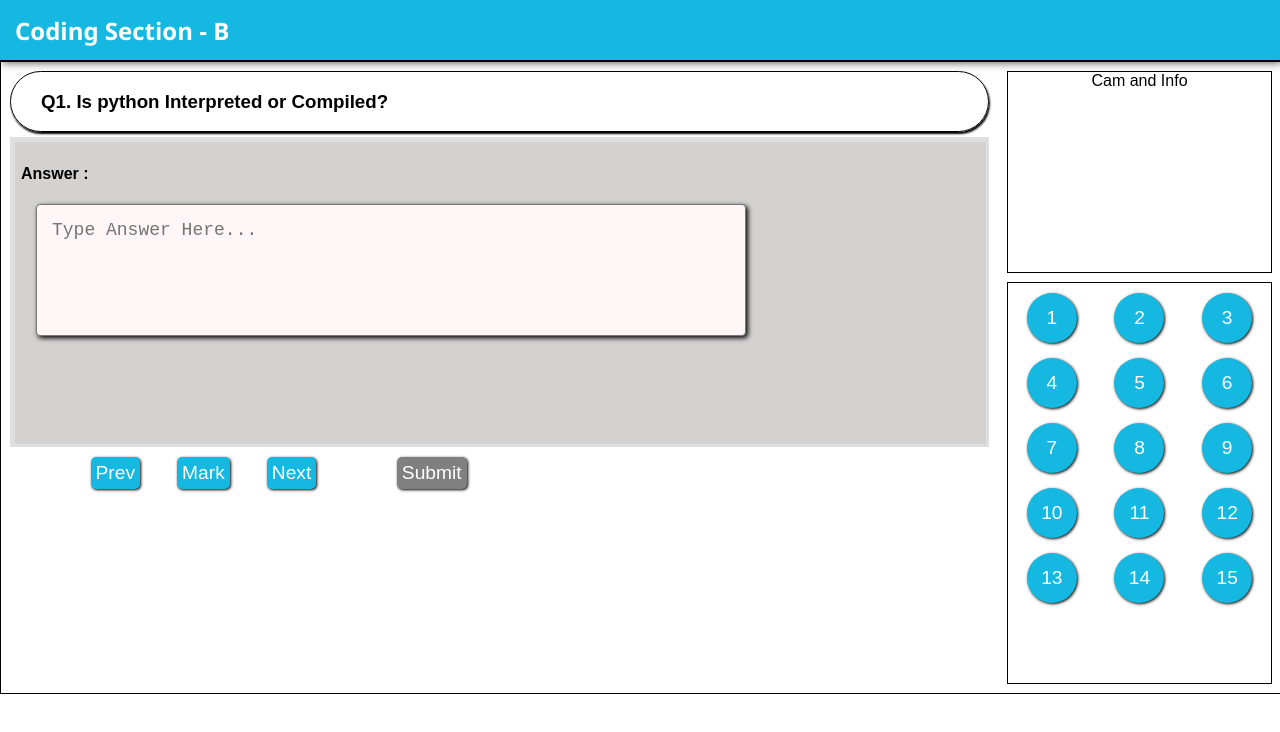
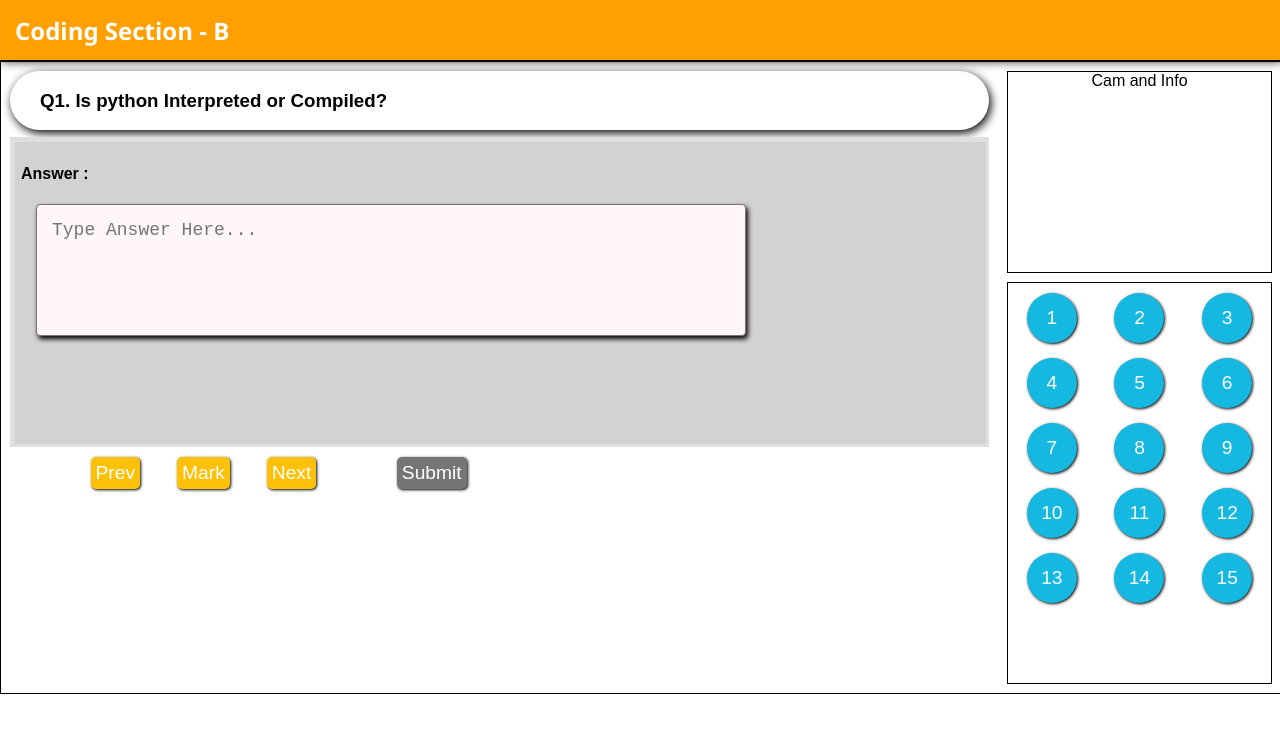
Before and after one commit to pkboe/mockquestionaire, a React (Create React App) app: page / in a window 1280 px wide. Shown: the top 732 px of the page. Built offline with nearby package versions, Linux system fonts and the light colour scheme; a small style sheet from the web is missing.

Commit message:
Added Axios For Saving response

```diff
--- a/src/pages/codingpage.css
+++ b/src/pages/codingpage.css
@@ -1,3 +1,15 @@
+:root {
+  --primaryDark: #ffa000;
+  --accent: #ff9800;
+  --primary: #ffc107;
+  --secondaryText: #757575;
+  --dividerColor: #bdbdbd;
+  --primaryText: #212121;
+  --text: #212121;
+  --primaryLight: #ffecb3;
+  --shade: rgb(212, 209, 209);
+}
+
 .CodingPage {
   height: 100% !important;
   width: 100% !important;
@@ -5,7 +17,7 @@
 }
 #Appbar {
   display: flex;
-  background-color: #14b8e0 !important;
+  background-color: var(--primaryDark) !important;
   align-items: center;
   height: 60px;
   font-family: "Segoe UI";
@@ -43,7 +55,7 @@
   box-shadow: 1px 1px 3px #000000;
   text-align: center;
   border-radius: 5px;
-  background-color: #14b8e0;
+  background-color: var(--primary);
   color: white;
   outline: 0 !important;
   outline: none;
@@ -64,14 +76,13 @@
 .Panelbutton:active {
   transition: 0.2s;
   outline: 0 !important;
-
   border: none;
   outline: none;
   margin-left: 1px 1px 0;
   box-shadow: -1px -1px 1px #000;
   outline: 1px solid #000000;
   -moz-outline-radius: 7px;
-  background-color: #106d85;
+  background-color: var(--accent);
 }
 .Buttoncontainer {
   display: flex;
@@ -82,7 +93,7 @@
 .Option {
   display: list-item;
   text-align: left;
-  background-color: rgb(233, 233, 233);
+  background-color: var(--primaryLight);
   width: 100%;
   height: auto;
 }
@@ -95,10 +106,10 @@
 #Question {
   text-align: left;
   padding-left: 30px;
-  border: 1px solid;
+  border: 0px solid;
   border-radius: 500px;
-  box-shadow: 1px 2px 2px #000000;
-  margin-bottom: 5px;
+  box-shadow: 2px 3px 10px #000000;
+  margin-bottom: 7px;
 }
 
 #Rightcontainer {
@@ -134,7 +145,7 @@
 }
 
 #submit {
-  background-color: grey;
+  background-color: var(--secondaryText);
   color: white;
 }
 
@@ -144,7 +155,7 @@
   padding: 5px;
 }
 #textinputcontainer {
-  background-color: rgb(212, 209, 209);
+  background-color: var(--shade);
   width: 100%;
   height: 100% !important;
   text-align: left;
@@ -161,5 +172,12 @@
   border-radius: 4px;
   padding: 15px;
   background-color: rgb(255, 247, 247);
-  box-shadow: 2px 2px 5px #000000;
+  box-shadow: 2px 3px 5px #000000;
+  transition: 0.2s;
+  outline: none;
 }
+
+#textinput:focus {
+  transition: 0.2s;
+  box-shadow: 2px 3px 10px #000000;
+}
```
